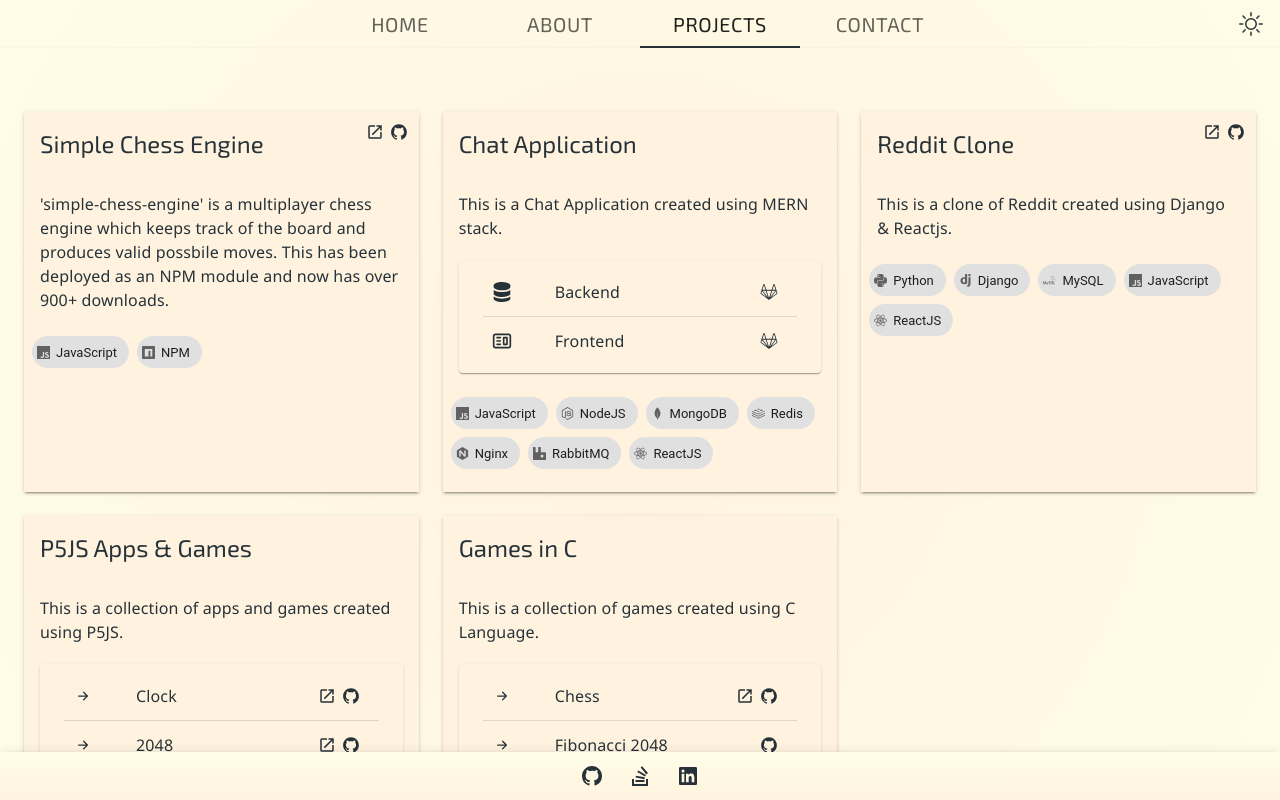
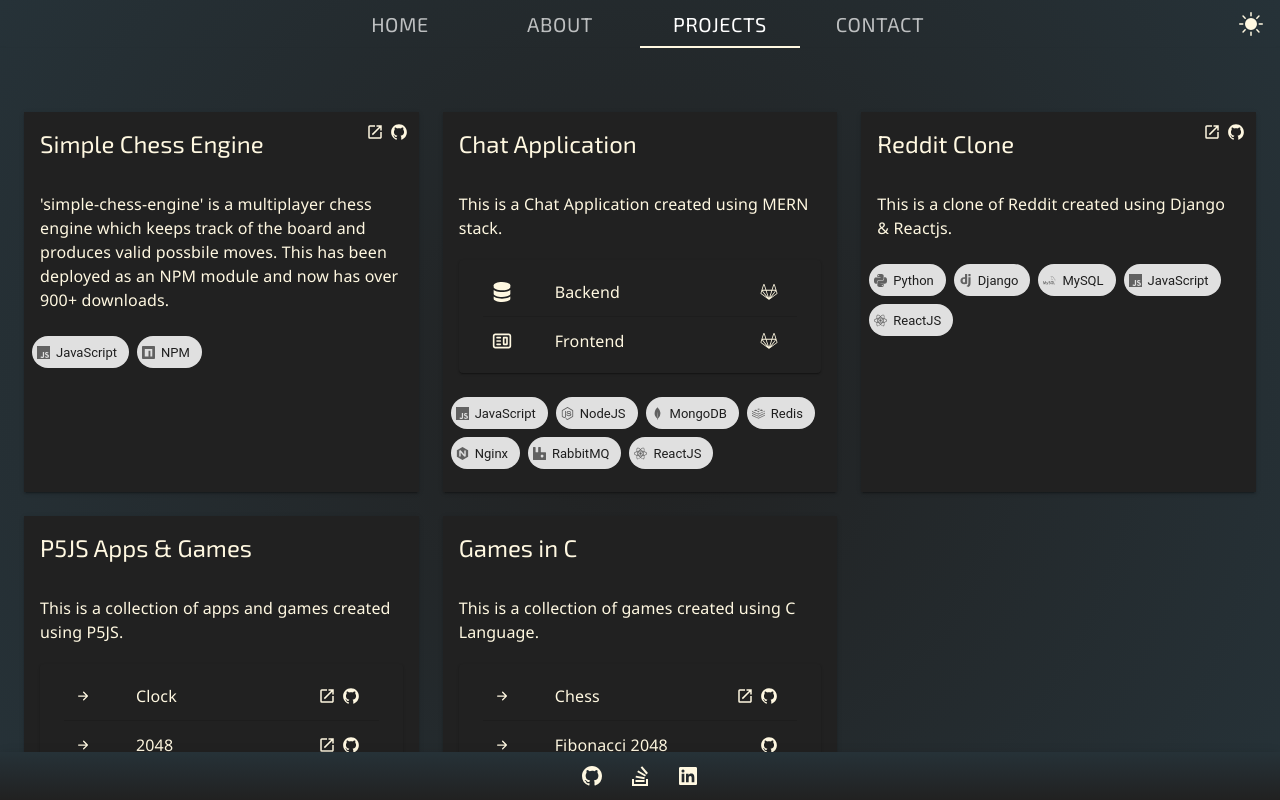
Before and after one commit to SreekarMouli98/SreekarMouli98.github.io, a React (Create React App) app: page / in a window 1280 px wide. Both pictures are taken after a click on the tab "PROJECTS". Built offline with nearby package versions, Linux system fonts and the light colour scheme.

Commit message:
Fixed all console warning and errors

```diff
--- a/src/Portfolio/Components/About/index.js
+++ b/src/Portfolio/Components/About/index.js
@@ -39,7 +39,6 @@
           >
             <Typography
               color="secondary"
-              style={{ fontFamily: '"Noto Sans"' }}
               variant="h4"
               align="center"
               style={{
--- a/src/Portfolio/Components/Contact/index.js
+++ b/src/Portfolio/Components/Contact/index.js
@@ -17,7 +17,6 @@
     borderRadius: 0,
     height: '100%',
     backgroundColor: 'transparent',
-    overflowY: 'scroll',
   },
   mobileViewHeader: {
     backgroundColor: `${theme.palette.primary.main}E6`,
@@ -40,8 +39,6 @@
           >
             <Typography
               color="secondary"
-              color="secondary"
-              style={{ fontFamily: '"Noto Sans"' }}
               variant="h4"
               align="center"
               style={{
--- a/src/Portfolio/Components/Footer/index.js
+++ b/src/Portfolio/Components/Footer/index.js
@@ -7,7 +7,6 @@
 } from 'react-icons/ri';
 import { makeStyles } from '@material-ui/core/styles';
 
-import Context from '../../Context';
 import data from '../../data.json';
 
 const useStyles = makeStyles((theme) => ({
--- a/src/Portfolio/Components/Home/index.js
+++ b/src/Portfolio/Components/Home/index.js
@@ -73,7 +73,7 @@
       top: 0,
       left: 0,
       marginTop: '-32px',
-      animation: '$loadPrefix 1s',
+      // animation: '$loadPrefix 1s',
     },
     '&::after': {
       content: '"A SOFTWARE ENGINEER"',
@@ -84,7 +84,7 @@
       right: 0,
       bottom: 0,
       marginBottom: '-32px',
-      animation: '$loadSuffix 1s',
+      // animation: '$loadSuffix 1s',
     },
   }),
 }));
--- a/src/Portfolio/Components/Nav/index.js
+++ b/src/Portfolio/Components/Nav/index.js
@@ -21,9 +21,6 @@
 
 import Context from '../../Context';
 import CustomBackdrop from '../CustomBackdrop';
-
-function Home() {
-  const context = useContext(Context);
 
 const useStyles = makeStyles((theme) => ({
   navbar: {
@@ -58,6 +55,8 @@
   },
 }));
 
+function Home() {
+  const context = useContext(Context);
   const classes = useStyles();
   const [menuOpen, setMenuOpen] = useState(false);
 
@@ -91,7 +90,7 @@
     if (!context.mobileView && menuOpen) {
       setMenuOpen(false);
     }
-  }, [context.mobileView]);
+  }, [context.mobileView, menuOpen]);
 
   if (!context.mobileView) {
     return (
@@ -112,6 +111,7 @@
               }}
             />
           ))}
+        </Tabs>
         <Tooltip title="Switch theme">
           <IconButton
             onClick={handleThemeChange}
@@ -126,7 +126,6 @@
             {context.uiTheme === 'dark' && <DarkThemeIcon />}
           </IconButton>
         </Tooltip>
-        </Tabs>
       </AppBar>
     );
   } else {
@@ -163,7 +162,7 @@
               spacing={0}
               direction="column"
               justify="center"
-              alignItem="center"
+              alignItems="center"
               style={{
                 height: '100vh',
               }}
--- a/src/Portfolio/Components/Projects/Project.js
+++ b/src/Portfolio/Components/Projects/Project.js
@@ -184,8 +184,8 @@
                   dense={context.mobileView}
                 >
                   {project.collection.map((subProject, index) => (
-                    <React.Fragment>
-                      <ListItem key={index}>
+                    <React.Fragment key={index}>
+                      <ListItem>
                         <ListItemIcon className={classes.subProjectIcon}>
                           {getSubProjectIcon(subProject)}
                         </ListItemIcon>
@@ -212,7 +212,7 @@
         <CardActions>
           <Grid container spacing={1}>
             {project.technologies.map((technology, index) => (
-              <Grid item>
+              <Grid item key={index}>
                 {context.mobileView ? (
                   <Tooltip title={technology}>
                     <IconButton color="secondary" size="small">
--- a/src/Portfolio/index.js
+++ b/src/Portfolio/index.js
@@ -29,7 +29,7 @@
 }
 
 function Portfolio(props) {
-  const [uiTheme, changeUITheme] = useState('light');
+  const [uiTheme, changeUITheme] = useState('dark');
   const [view, changeView] = useState('HOME');
   const windowSize = useWindowSize();
   const [mobileView, setMobileView] = useState(false);
```
Lines whose indentation alone changed are shown as unchanged.
